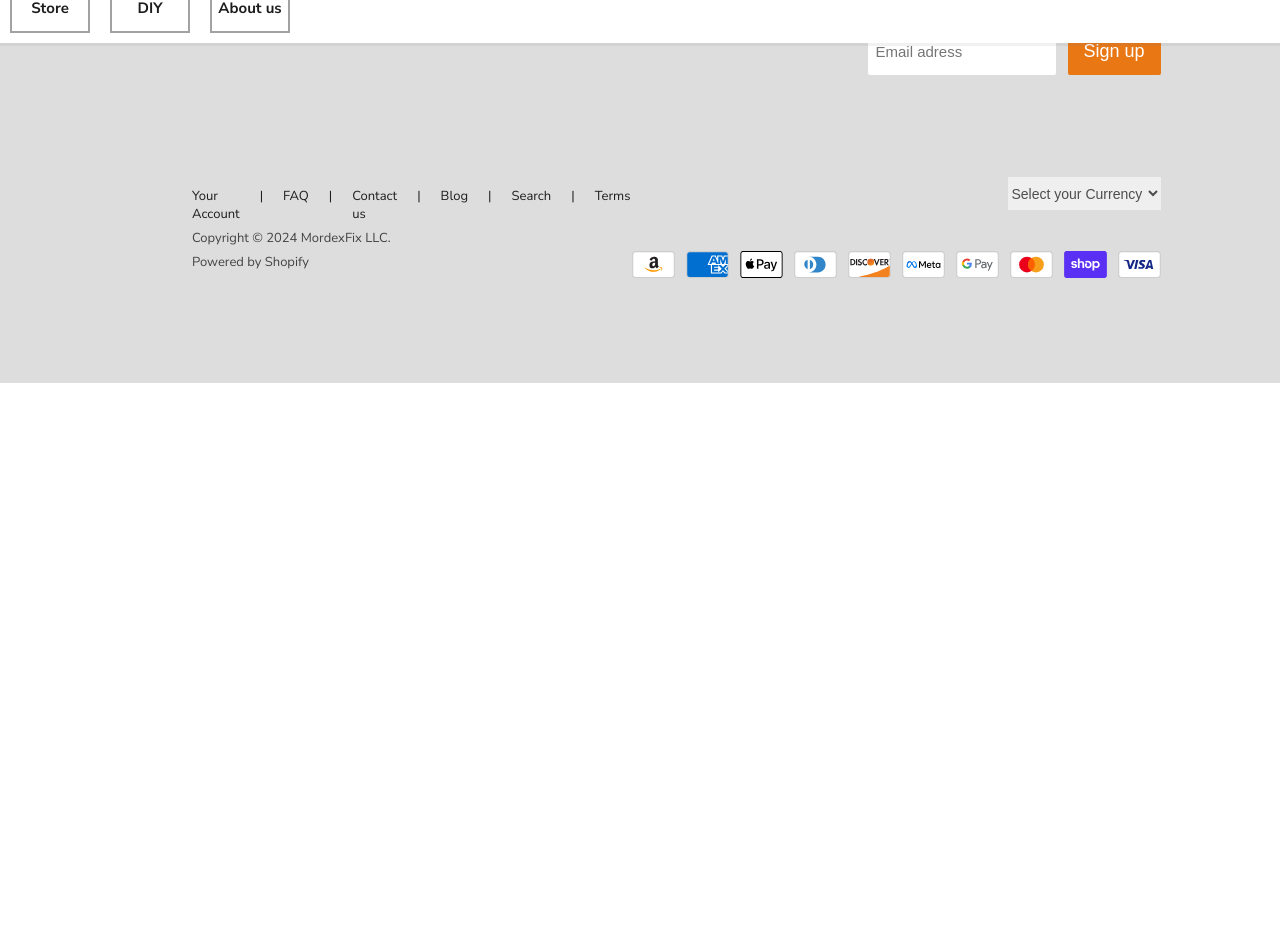
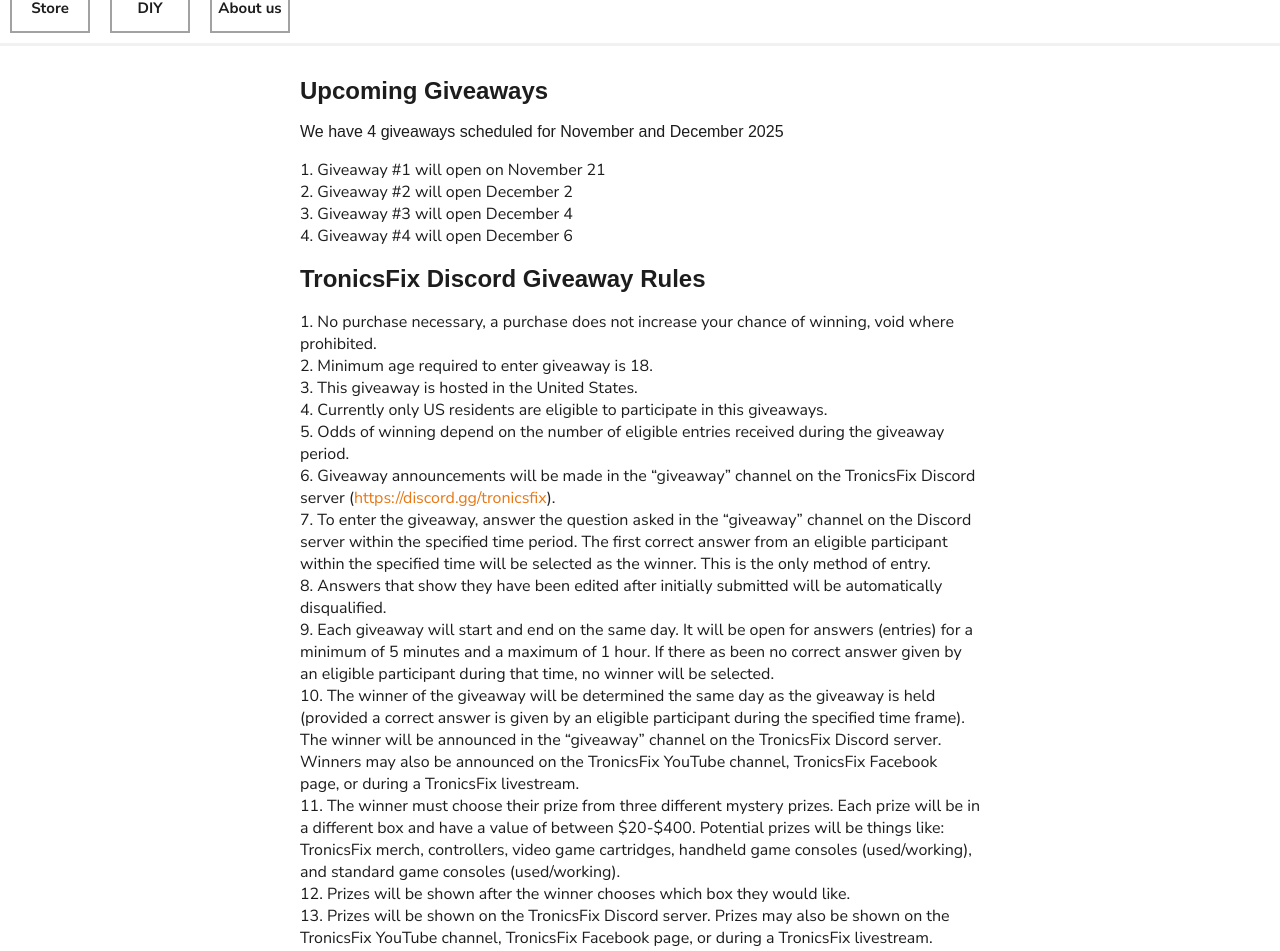
Before and after one commit to MauricioStrang/mordexfix-ecommerce, a Next.js app: page /giveaway in a window 1280 px wide. Shown: the part 97-1048 px from the top of the page. Before the commit the page ends 800 px from the top, so only its background shows below. Built offline with nearby package versions, Linux system fonts and the light colour scheme.

Commit message:
giveaways page

```diff
--- a/src/app/giveaway/giveaway.module.css
+++ b/src/app/giveaway/giveaway.module.css
@@ -0,0 +1,35 @@
+
+.container{
+    margin-top: 100px;
+    display: flex;
+    justify-content: center;
+}
+
+.wrapper{
+    font-family: Montserrat, sans-serif;
+    display: flex;
+    flex-direction: column;
+    justify-content: center;
+    width: 680px;
+}
+
+.title{
+    width: 100%;
+    display: flex;
+    justify-content: center;
+    margin-bottom: 40px;
+    font-size: 30px;
+}
+
+.secondTitle{
+    font-size: 24px;
+}
+
+.counter{
+    font-size: 16px;
+    font-family: var(--font-nunito-sans), sans-serif;
+}
+
+.orange{
+    color: #E87714;
+}
--- a/src/app/giveaway/page.jsx
+++ b/src/app/giveaway/page.jsx
@@ -3,7 +3,51 @@
 const giveawayPage = ()=>{
     return(
         <div className={styles.container}>
+            <div className={styles.wrapper}>
+                <h1 className={styles.title}>Giveaway Information</h1>
+                <div className={styles.box}>
+                    <h2 className={styles.secondTitle}>Upcoming Giveaways</h2>
+                    <br />
+                    <p>We have 4 giveaways scheduled for November and December 2025</p>
+                    <br />
+                    <p className={styles.counter}>1. Giveaway #1 will open on November 21</p>
+                    <p className={styles.counter}>2. Giveaway #2 will open December 2</p>
+                    <p className={styles.counter}>3. Giveaway #3 will open December 4</p>
+                    <p className={styles.counter}>4. Giveaway #4 will open December 6</p>
+                    <br />
+                </div>
 
+                <div className={styles.box}>
+                    <h2 className={styles.secondTitle}>TronicsFix Discord Giveaway Rules</h2>
+                    <br />
+                    <p className={styles.counter}>1. No purchase necessary, a purchase does not increase your chance of winning, void where prohibited.</p>
+                    <p className={styles.counter}>2. Minimum age required to enter giveaway is 18.</p>
+                    <p className={styles.counter}>3. This giveaway is hosted in the United States.</p>
+                    <p className={styles.counter}>4. Currently only US residents are eligible to participate in this giveaways.</p>
+                    <p className={styles.counter}>5. Odds of winning depend on the number of eligible entries received during the giveaway period.</p>
+                    <p className={styles.counter}>6. Giveaway announcements will be made in the “giveaway” channel on the TronicsFix Discord server (<a className={styles.orange} href="">https://discord.gg/tronicsfix</a>).</p>
+                    <p className={styles.counter}>7. To enter the giveaway, answer the question asked in the “giveaway” channel on the Discord server within the specified time period. The first correct answer from an eligible participant within the specified time will be selected as the winner. This is the only method of entry.</p>
+                    <p className={styles.counter}>8. Answers that show they have been edited after initially submitted will be automatically disqualified.</p>
+                    <p className={styles.counter}>9. Each giveaway will start and end on the same day. It will be open for answers (entries) for a minimum of 5 minutes and a maximum of 1 hour. If there as been no correct answer given by an eligible participant during that time, no winner will be selected.</p>
+                    <p className={styles.counter}>10. The winner of the giveaway will be determined the same day as the giveaway is held (provided a correct answer is given by an eligible participant during the specified time frame). The winner will be announced in the “giveaway” channel on the TronicsFix Discord server. Winners may also be announced on the TronicsFix YouTube channel, TronicsFix Facebook page, or during a TronicsFix livestream.</p>
+                    <p className={styles.counter}>11. The winner must choose their prize from three different mystery prizes. Each prize will be in a different box and have a value of between $20-$400. Potential prizes will be things like: TronicsFix merch, controllers, video game cartridges, handheld game consoles (used/working), and standard game consoles (used/working).</p>
+                    <p className={styles.counter}>12. Prizes will be shown after the winner chooses which box they would like.</p>
+                    <p className={styles.counter}>13. Prizes will be shown on the TronicsFix Discord server. Prizes may also be shown on the TronicsFix YouTube channel, TronicsFix Facebook page, or during a TronicsFix livestream.</p>
+                    <p className={styles.counter}>14. After the winner chooses their prize it will be shipped to the address provided by the winner within 5 business days unless (otherwise noted). Shipping to be paid by TronicsFix.</p>
+                    <p className={styles.counter}>15. TronicsFix LLC reserves the right to use the winner's Discord username on Discord, YouTube and anywhere else the giveaway is discussed.</p>
+                    <p className={styles.counter}>16. Employees and their immediate family members or household members are not eligible to win.</p>
+                    <p className={styles.counter}>17. Discord giveaway winners will not be eligible to win an additional prize before 1 year from the date of the previous win.</p>
+                    <br />
+                    <p>Contest host information:</p>
+                    <p>MordexFix LLC</p>
+                    <p>181 S. Columbia Street</p>
+                    <p>Milton Freewater, OR 97862</p>
+                    <br />
+                    <br />
+                    <br />
+                    <br />
+                </div>
+            </div>
         </div>
     )
 }
```
